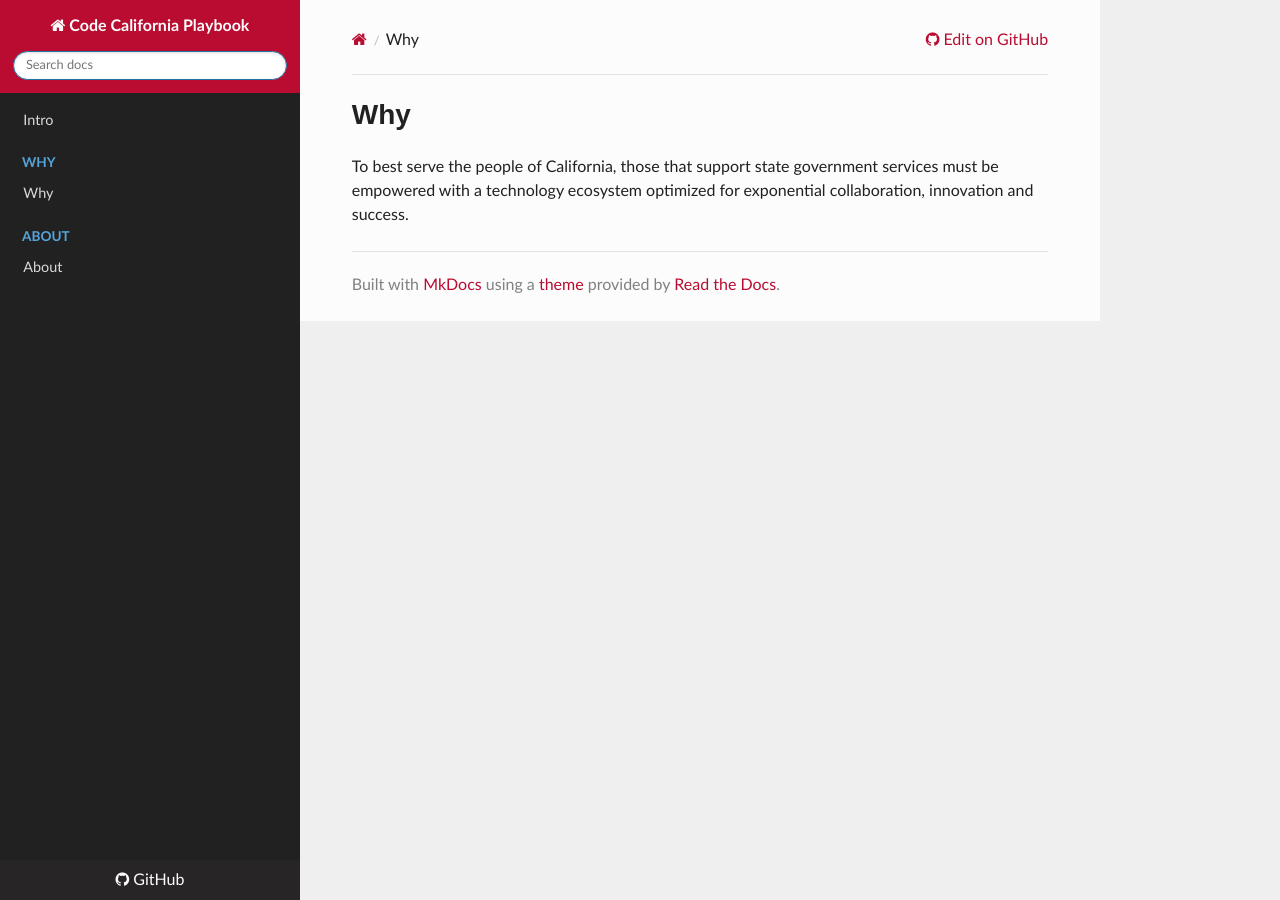
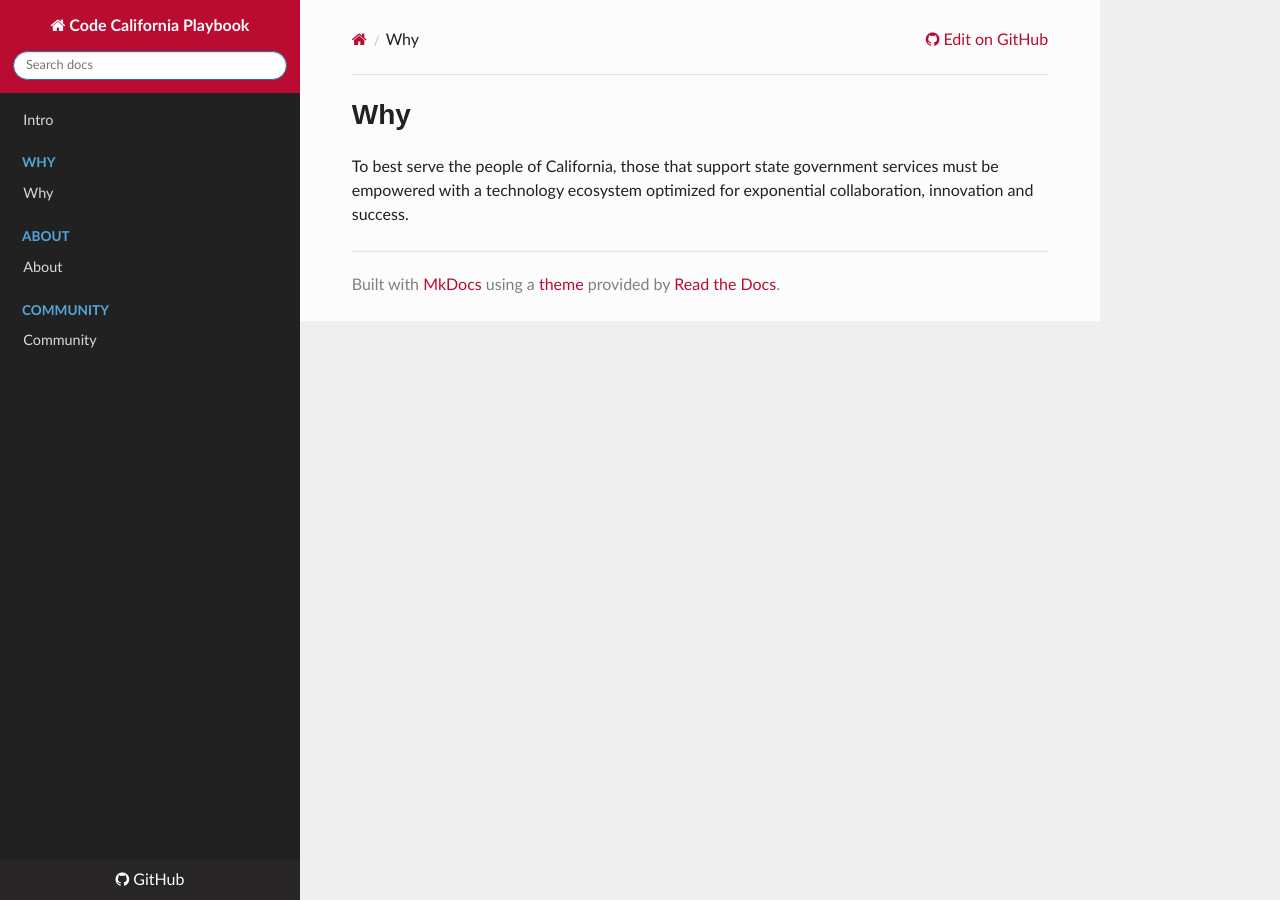
Before and after one commit to CA-CODE-Works/playbook, an MkDocs documentation site: the page built from docs/why/why.md, in a window 1280 px wide. Built offline with MkDocs 1.6.1, drawn with Linux system fonts in a browser that asks for light colours; nearby versions of some CDN libraries.

Commit message:
Update mkdocs.yml

```diff
--- a/mkdocs.yml
+++ b/mkdocs.yml
@@ -19,3 +19,5 @@ nav:
         - Why: docs/why/why.md
     - About:
         - About: docs/about/about.md
+    - Community:
+        - Community: docs/community/community.md
```
